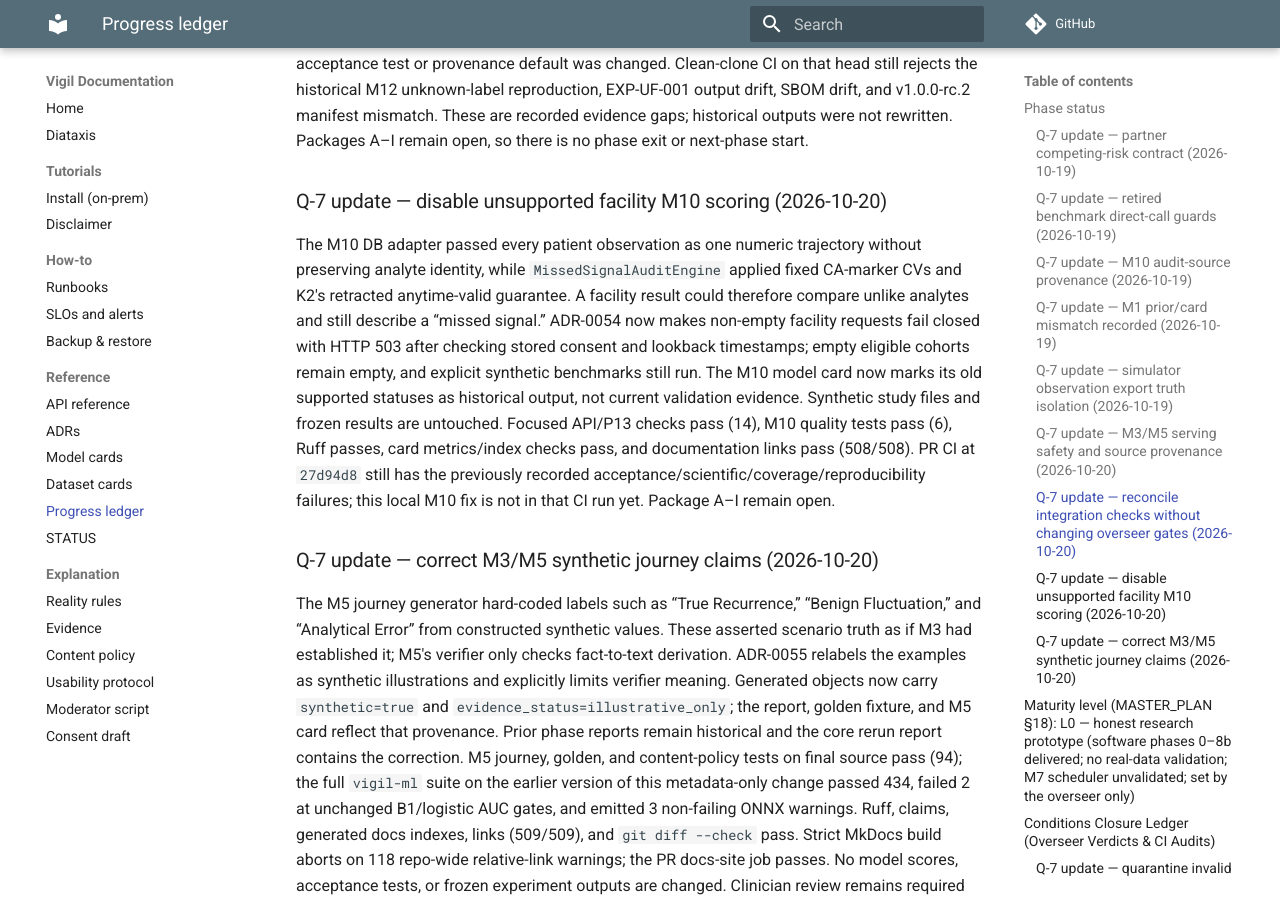
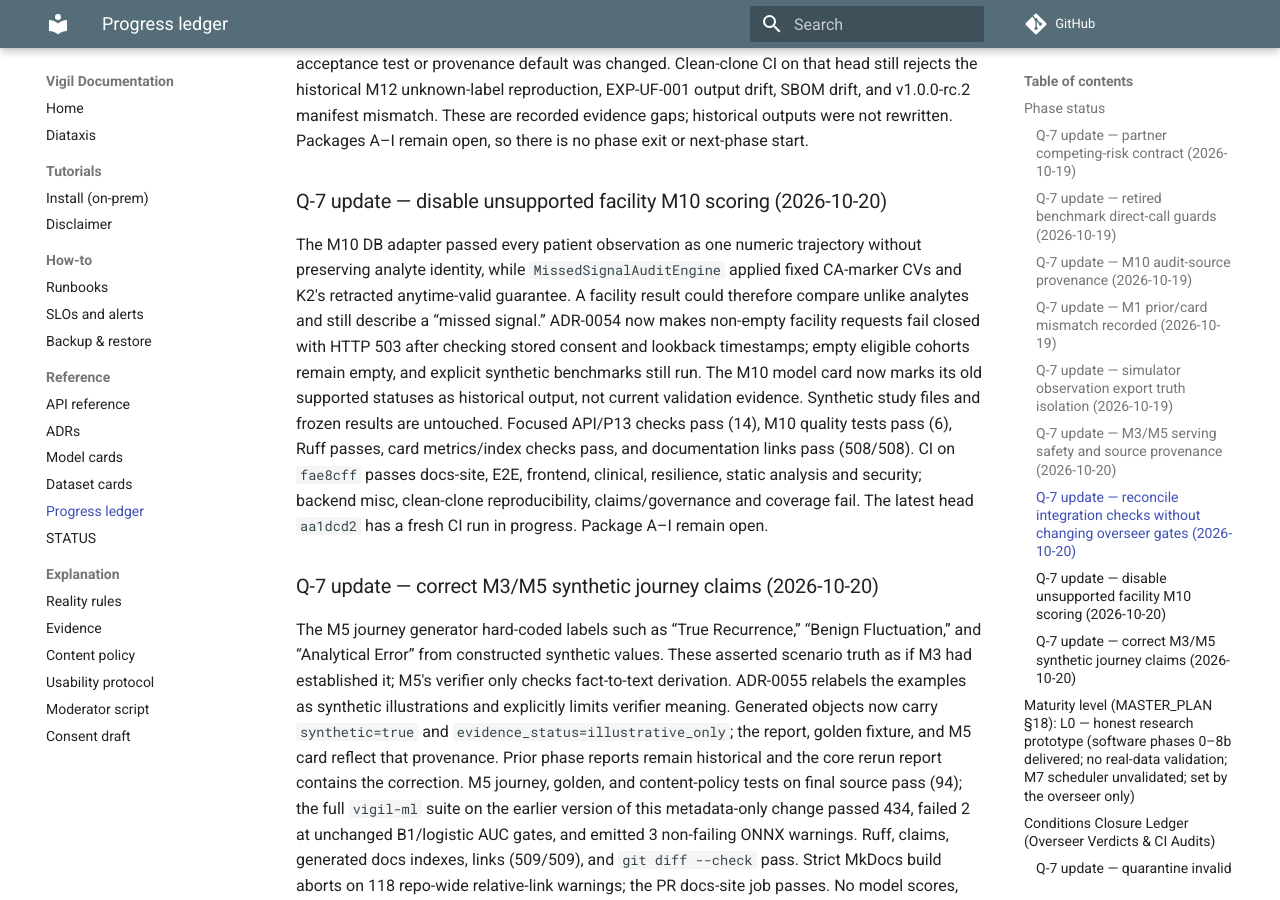
Before and after one commit to gasthecreator/vigil, an MkDocs documentation site: the page built from docs/PROGRESS.md, in a window 1280 px wide and 900 px high, scrolled down 16073 px. Built offline with MkDocs 1.6.1 and Material for MkDocs 9.7.7, drawn with Linux system fonts in a browser that asks for light colours; comment, search, counter and statistics services are not loaded.

Commit message:
docs: refresh Q-7 verification status

```diff
--- a/docs/PROGRESS.md
+++ b/docs/PROGRESS.md
@@ -104,7 +104,7 @@ The P11 disclosure acceptance fixture omits `synthetic`, so it now creates a non
 
 ### Q-7 update — disable unsupported facility M10 scoring (2026-10-20)
 
-The M10 DB adapter passed every patient observation as one numeric trajectory without preserving analyte identity, while `MissedSignalAuditEngine` applied fixed CA-marker CVs and K2's retracted anytime-valid guarantee. A facility result could therefore compare unlike analytes and still describe a “missed signal.” ADR-0054 now makes non-empty facility requests fail closed with HTTP 503 after checking stored consent and lookback timestamps; empty eligible cohorts remain empty, and explicit synthetic benchmarks still run. The M10 model card now marks its old supported statuses as historical output, not current validation evidence. Synthetic study files and frozen results are untouched. Focused API/P13 checks pass (14), M10 quality tests pass (6), Ruff passes, card metrics/index checks pass, and documentation links pass (508/508). PR CI at `27d94d8` still has the previously recorded acceptance/scientific/coverage/reproducibility failures; this local M10 fix is not in that CI run yet. Package A–I remain open.
+The M10 DB adapter passed every patient observation as one numeric trajectory without preserving analyte identity, while `MissedSignalAuditEngine` applied fixed CA-marker CVs and K2's retracted anytime-valid guarantee. A facility result could therefore compare unlike analytes and still describe a “missed signal.” ADR-0054 now makes non-empty facility requests fail closed with HTTP 503 after checking stored consent and lookback timestamps; empty eligible cohorts remain empty, and explicit synthetic benchmarks still run. The M10 model card now marks its old supported statuses as historical output, not current validation evidence. Synthetic study files and frozen results are untouched. Focused API/P13 checks pass (14), M10 quality tests pass (6), Ruff passes, card metrics/index checks pass, and documentation links pass (508/508). CI on `fae8cff` passes docs-site, E2E, frontend, clinical, resilience, static analysis and security; backend misc, clean-clone reproducibility, claims/governance and coverage fail. The latest head `aa1dcd2` has a fresh CI run in progress. Package A–I remain open.
 
 ### Q-7 update — correct M3/M5 synthetic journey claims (2026-10-20)
 
```
